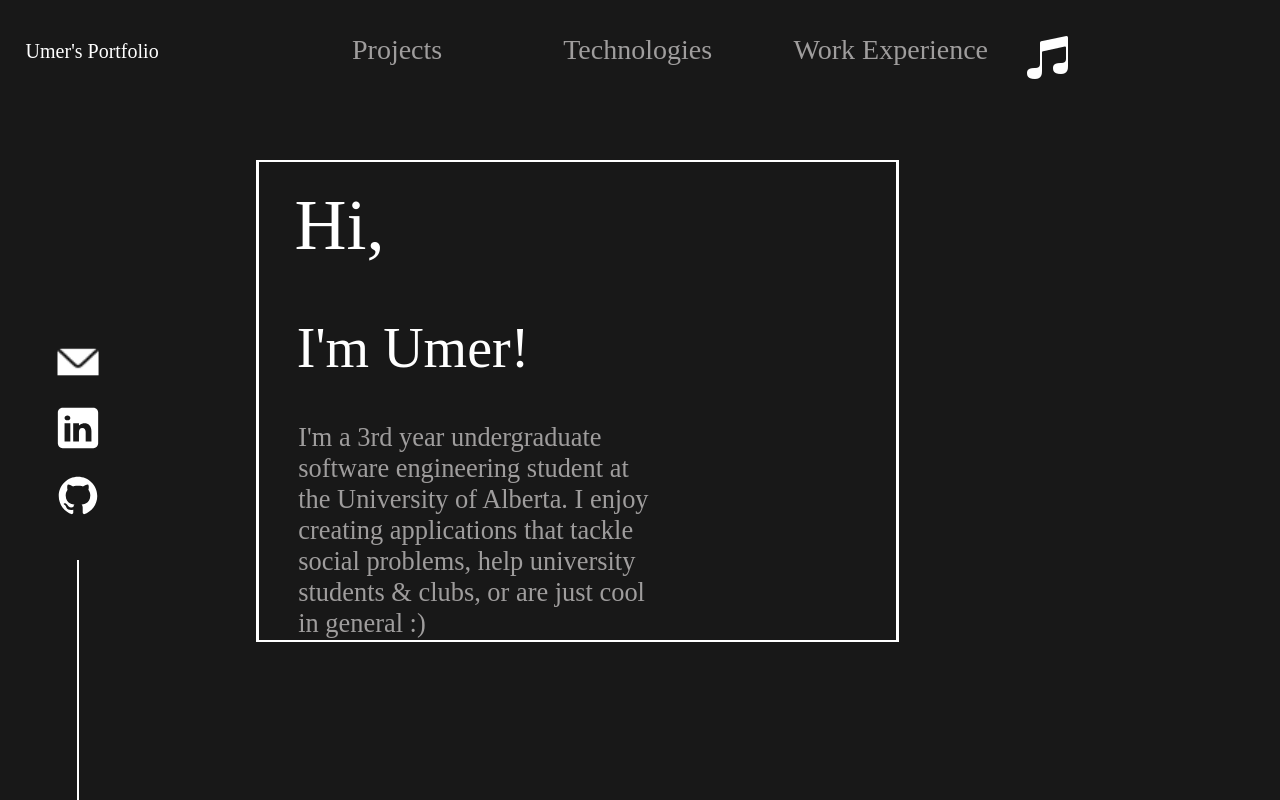
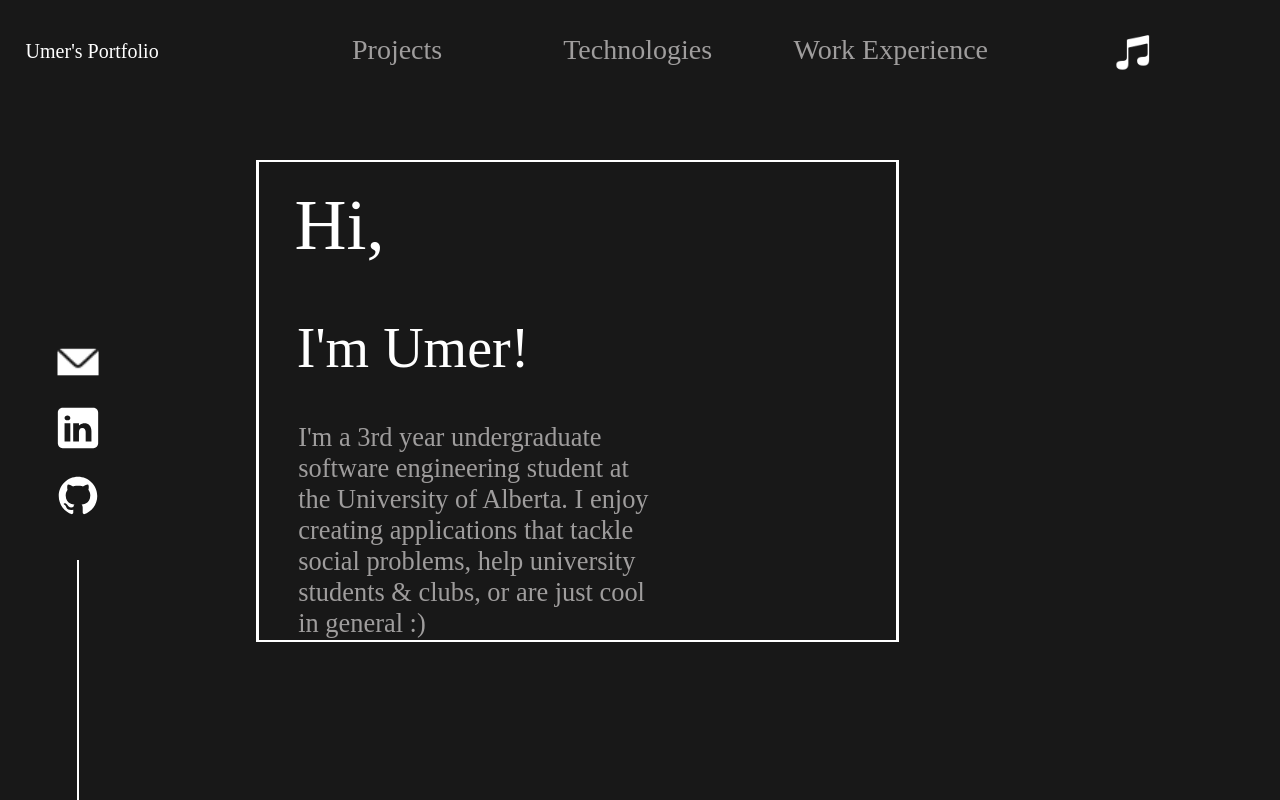
Before and after one commit to nopunindented/Portfolio, a React (Create React App) app in the folder portfolio/: page / in a window 1280 px wide. Built offline with nearby package versions, Linux system fonts and the light colour scheme; a web font is replaced by a local one.

Commit message:
"pulsing around icon and zoom too"

```diff
--- a/portfolio/src/index.css
+++ b/portfolio/src/index.css
@@ -17,6 +17,7 @@ code {
   background-color: #181818;
   height: 100%;
   width: 100%;
+  overflow: hidden;
 }
 
 .umerportfolio{
@@ -201,14 +202,17 @@ code {
 .musicicon{
   position: absolute;
   top: 4%;
-  left: 80%;
+  left: 87%;
+  height: 5%;
 }
 
 .circle {
-  width: 35px;
-  height: 35px;
+  position: absolute;
+  left: 86.4%;
+  width: 3.5%;
+  height: 6.8%;
+  top: 3%;
   border-radius: 50%;
-  box-shadow: 0px 0px 1px 1px #0000001a;
 }
 
 .pulse {
--- a/portfolio/src/pages/themesong.js
+++ b/portfolio/src/pages/themesong.js
@@ -1,6 +1,7 @@
 import React, { useState, useRef } from 'react';
 import mytheme from './homeimages/mytheme.mp3';
 import music from './homeimages/music.svg';
+import Zoom from '@mui/material/Zoom'
 
 function ClickIcon() {
   return <div key={Date.now()} className="circle pulse"></div>;
@@ -28,7 +29,11 @@ export default function ThemeSong() {
     <div>
       <div onClick={handlePlayButtonClick}>
         {clicked && <ClickIcon />}
-        <img src={music} className='musicicon' alt="hello" />
+        <Zoom
+          in={true}
+          timeout={1000}>
+          <img src={music} className='musicicon' alt="hello" />
+        </Zoom>
       </div>
     </div>
   );
```
